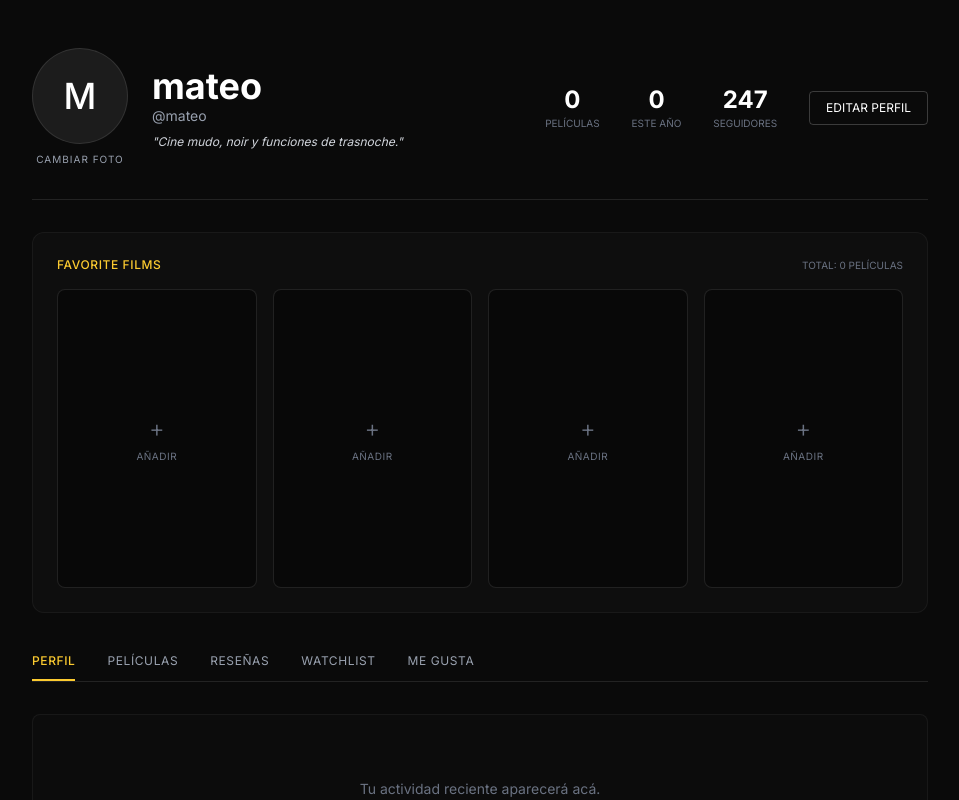
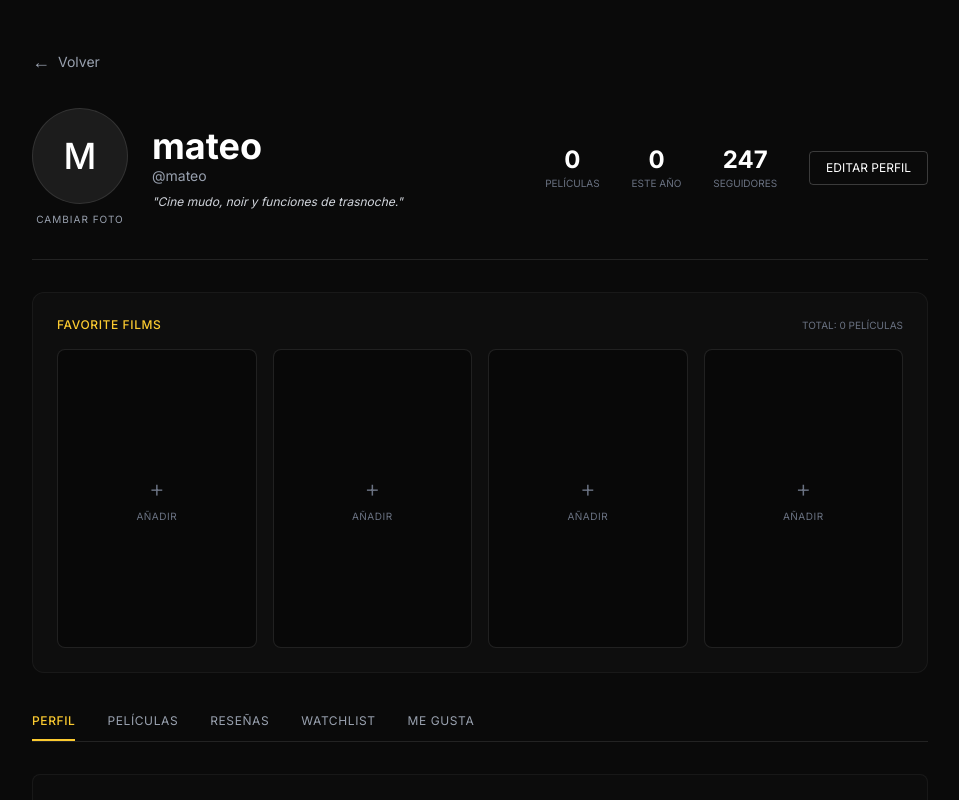
Before and after one commit to saibot04/lumina, a Next.js app in the folder frontend/: page /CuentaPerfil in a window 1280 px wide. Shown: the top 800 px of the page, without its empty margins (160-1119 px from the left). Built offline with nearby package versions, Linux system fonts and the light colour scheme.

Commit message:
le agregue un volver

```diff
--- a/frontend/app/CuentaPerfil/page.tsx
+++ b/frontend/app/CuentaPerfil/page.tsx
@@ -4,6 +4,7 @@ import { useState, useRef, useEffect } from "react";
 import ModalAgregar from "@/components/ModalAgregar";
 import GridCasilleros from "@/components/GridCasilleros";
 import VistaCompletaPeliculas from "@/components/VistaCompletaPeliculas";
+import BotonVolver from "@/components/BotonVolver"; // <-- Importamos tu componente
 
 type Stats = { peliculas: number; esteAnio: number; seguidores: number; };
 
@@ -97,6 +98,12 @@ export default function Perfil() {
             <input type="file" accept="image/*" className="hidden" ref={fileInputRef} onChange={handleCambiarFoto} />
 
             <div className="max-w-4xl mx-auto">
+
+                {/* Usamos tu componente BotonVolver acá arriba */}
+                <div className="mb-6">
+                    <BotonVolver />
+                </div>
+
                 {/* Cabecera */}
                 <div className="flex flex-col md:flex-row justify-between items-start md:items-center gap-6 border-b border-white/10 pb-8 mb-8">
                     <div className="flex items-center gap-6">
```
